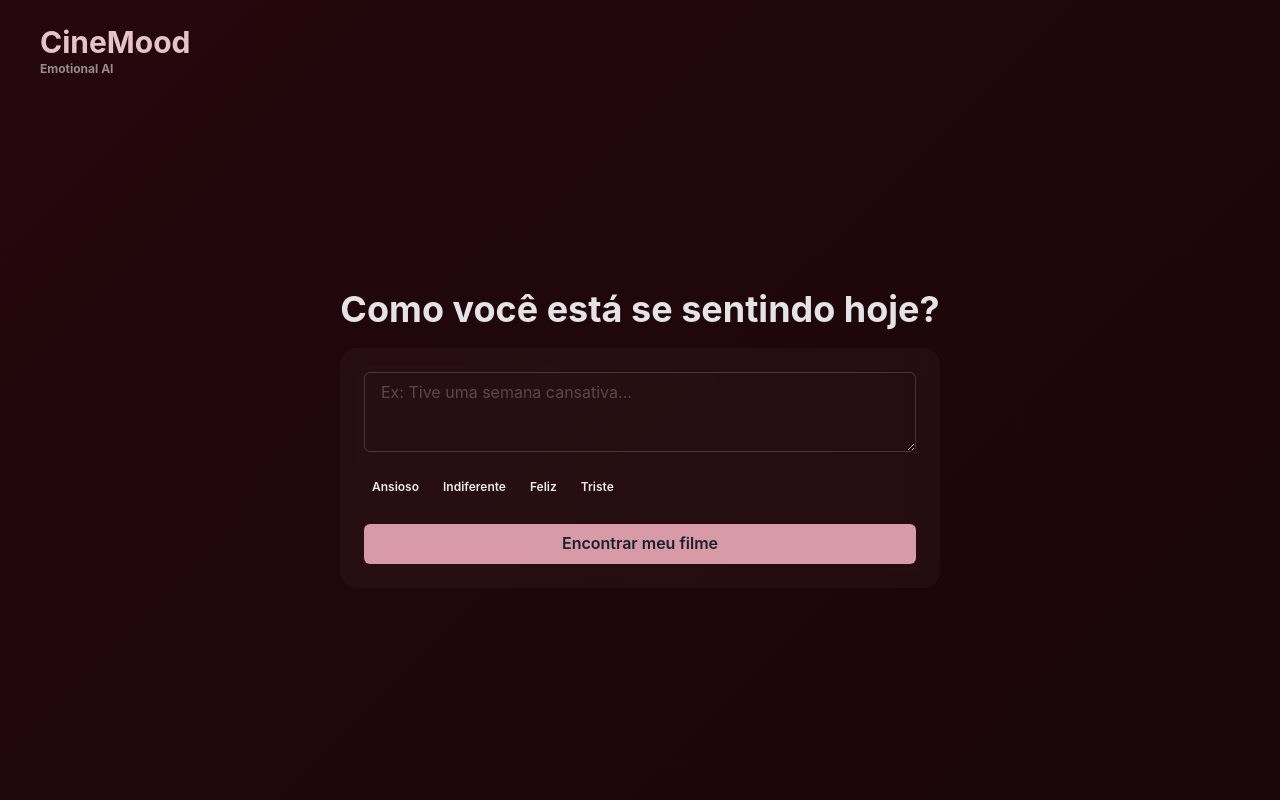
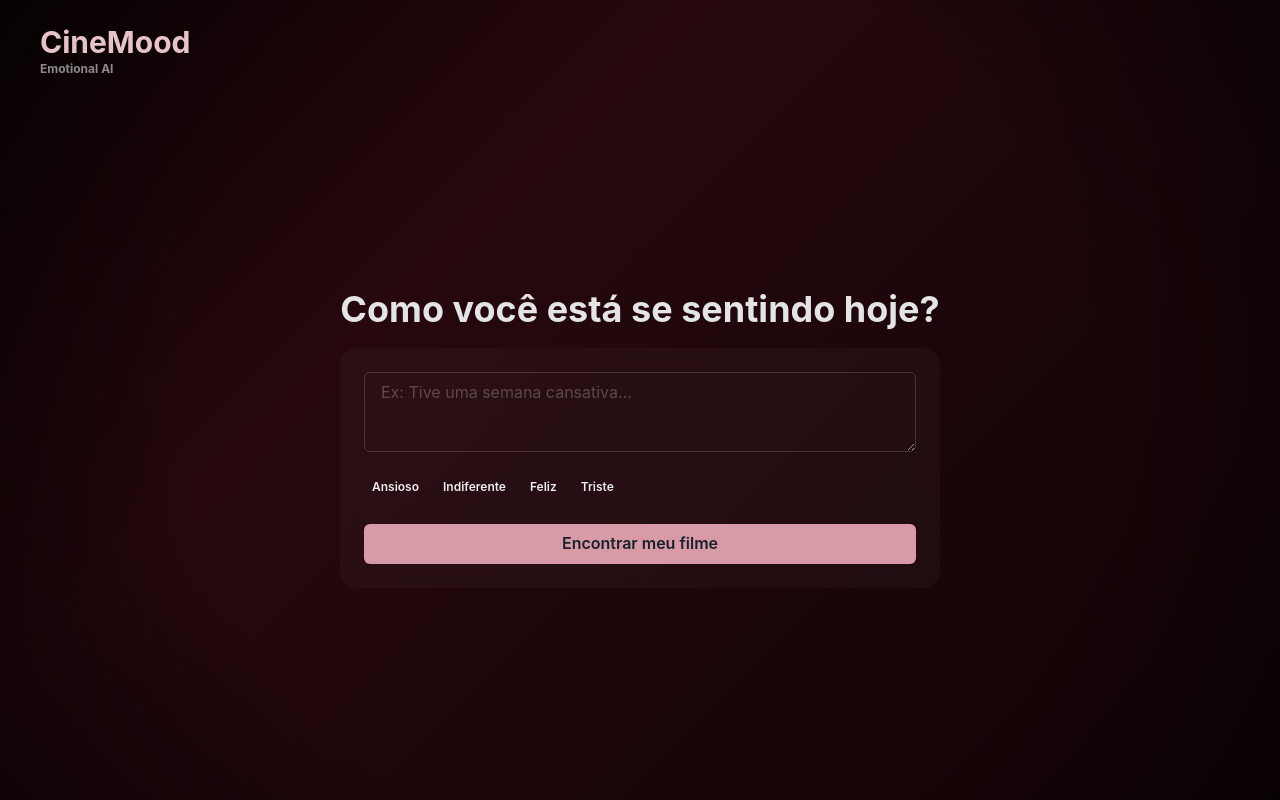
Before and after one commit to giovannadequi4/cinemood, a React (Vite) app: page /search in a window 1280 px wide. Built offline with nearby package versions, Linux system fonts and the light colour scheme.

Commit message:
style: update Background component's background property and enhance Results component's image styling with shadow and hover effects

```diff
--- a/src/components/Background.tsx
+++ b/src/components/Background.tsx
@@ -13,10 +13,16 @@ const Background = () => {
       position="fixed"
       inset={0}
       zIndex={0}
-      background={`
-        radial-gradient(circle at center, transparent 60%, rgba(0,0,0,0.6)),
-        linear-gradient(-45deg, #140305, #1b0609, #26080d, #0f0203)
-      `}
+      background={{
+        base: `
+          radial-gradient(circle at center, transparent 65%, rgba(0,0,0,0.35)),
+          linear-gradient(-45deg, #140305, #1b0609, #26080d, #0f0203)
+        `,
+        md: `
+          radial-gradient(circle at center, transparent 60%, rgba(0,0,0,0.6)),
+          linear-gradient(-45deg, #140305, #1b0609, #26080d, #0f0203)
+        `
+      }}
       backgroundSize="300% 300%"
       animation={`${moveGradient} 30s ease infinite`}
       _after={{
--- a/src/pages/Results.tsx
+++ b/src/pages/Results.tsx
@@ -82,6 +82,12 @@ const Results = () => {
                   alt={filme.titulo}
                   borderRadius="lg"
                   mb={4}
+                  boxShadow="0 20px 40px rgba(0,0,0,0.6)"
+                  filter="brightness(0.75)"
+                  transition="filter 0.8s ease"
+                  _hover={{
+                    filter: "brightness(0.85)"
+                  }}
                 />
               )}
 
```
